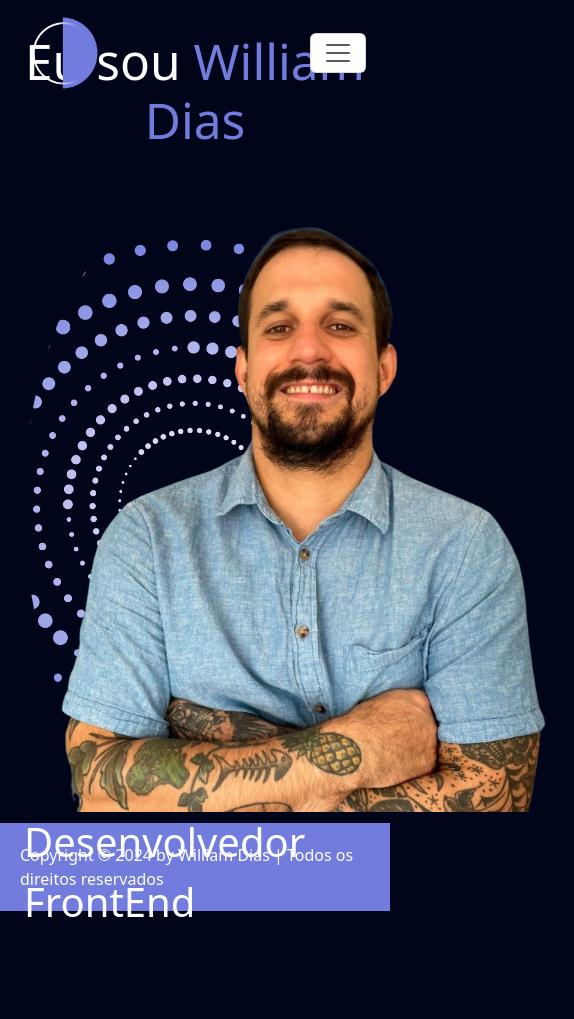
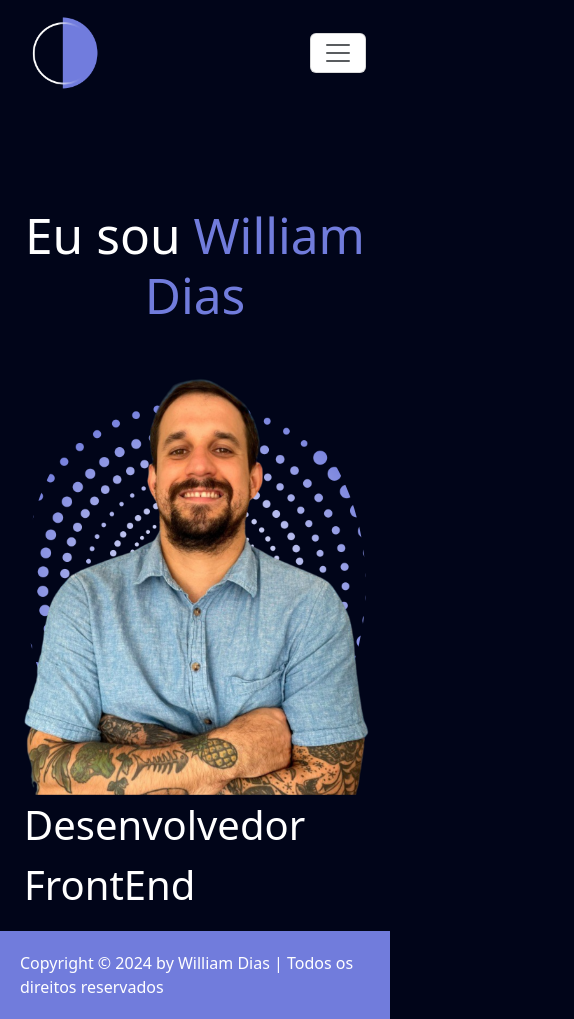
Before and after one commit to williampgdias/my_portfolio, a React (Vite) app: page /my_portfolio/app in a window 390 px wide. Shown: the whole page, 574 px wide, since content can reach past the window. Before the commit the page ends 948 px from the top, so only its background shows below. Built offline with nearby package versions, Linux system fonts and the light colour scheme; a web font is replaced by a local one.

Commit message:
style(Home): Adicionando responsivo! FALTA TERMINAR

```diff
--- a/src/pages/Home/Home.css
+++ b/src/pages/Home/Home.css
@@ -1,8 +1,5 @@
 .home {
-    display: flex;
-    height: 85vh;
-    align-items: center;
-    justify-content: center;
+    padding-top: 50px;
 }
 
 .subtitle {
@@ -14,7 +11,8 @@
 }
 
 .myPicture {
-    max-width: 550px;
+    max-width: 350px;
+
     z-index: 2;
     position: relative;
     pointer-events: none;
--- a/src/pages/Home/Home.jsx
+++ b/src/pages/Home/Home.jsx
@@ -21,13 +21,13 @@ const Home = () => {
         <div className="home">
             <Container>
                 <Row>
-                    <Col>
+                    <Col xs={12} md={4}>
                         <h1 className="title">
                             Eu sou{' '}
                             <span className="name-color">William Dias</span>
                         </h1>
                     </Col>
-                    <Col>
+                    <Col xs={12} md={4}>
                         <div
                             className="image-container"
                             onMouseEnter={handleMouseEnter}
@@ -45,7 +45,7 @@ const Home = () => {
                             ></div>
                         </div>
                     </Col>
-                    <Col>
+                    <Col xs={12} md={4}>
                         <p className="subtitle">Desenvolvedor FrontEnd</p>
                     </Col>
                 </Row>
```
Also changed, not shown: src/assets/mySelf.png.
